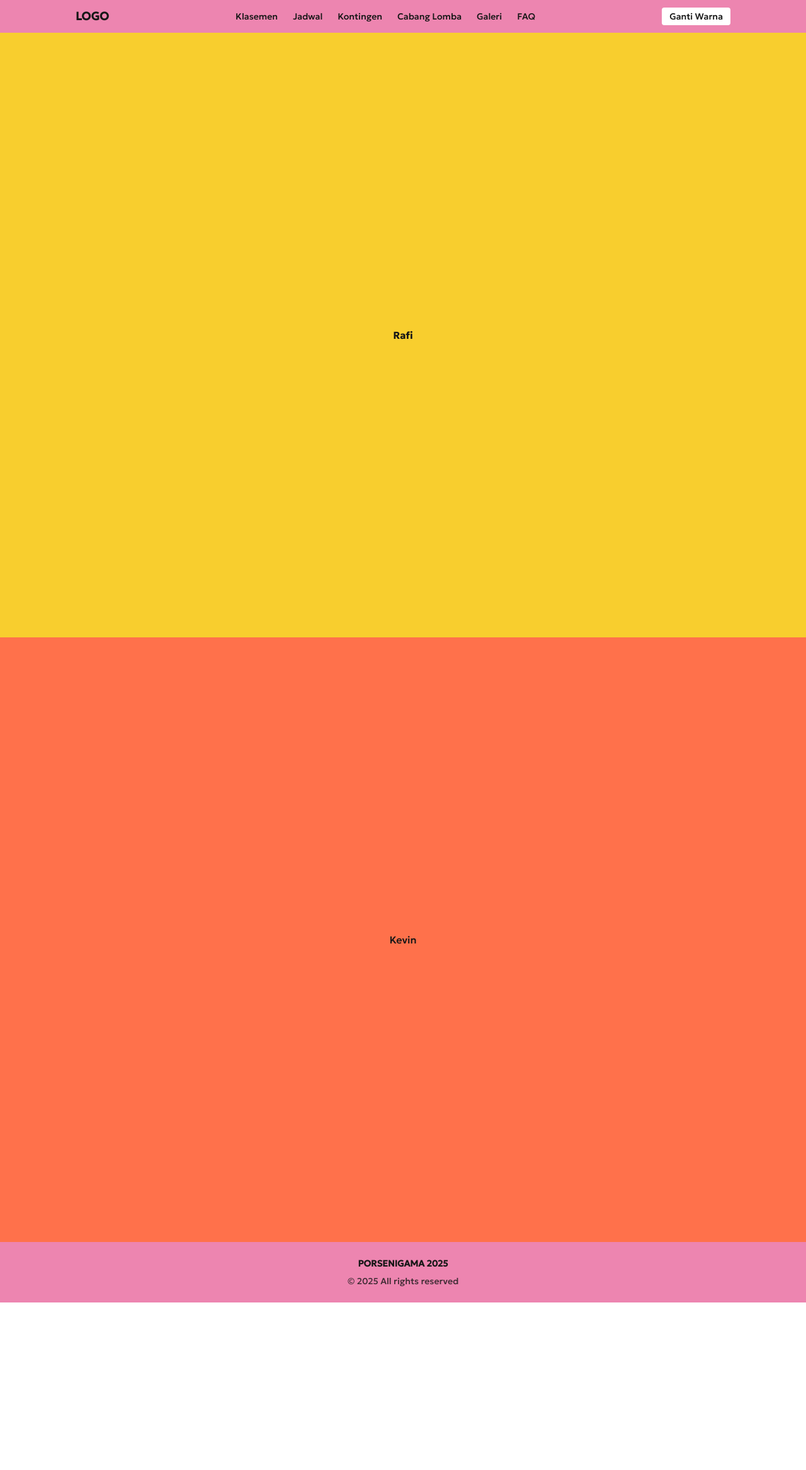
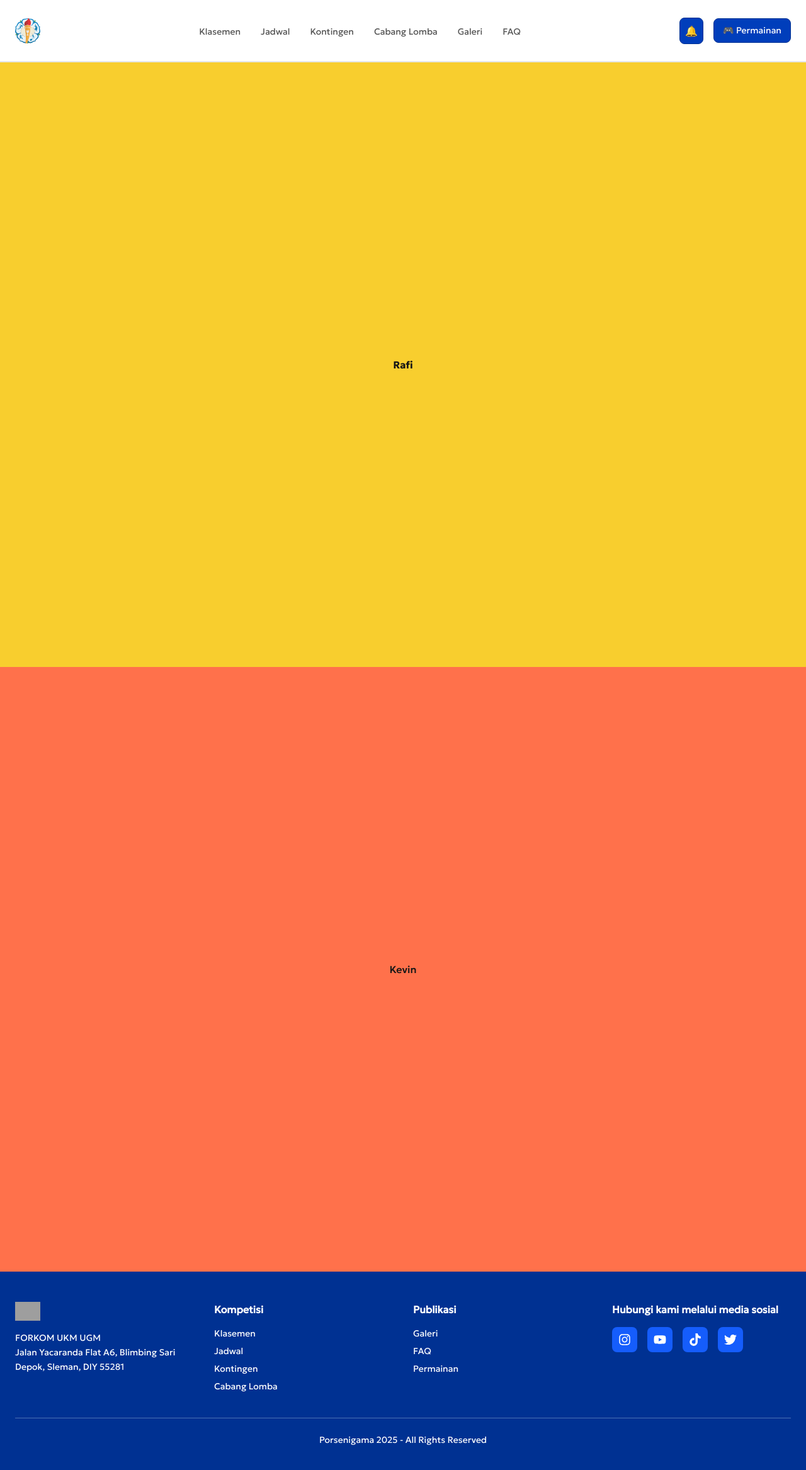
Before and after one commit to MonicaTasya/latihanNesco, a Next.js app: page / in a window 1280 px wide. Shown: the top 2334 px of the page at 63% size. Before the commit the page ends 2068 px from the top, so only its background shows below. Built offline with nearby package versions, Linux system fonts and the light colour scheme; grey boxes are pictures that could not be loaded.

Commit message:
feat(Navbar,Footer): create navbar and footer components

```diff
--- a/package.json
+++ b/package.json
@@ -14,6 +14,7 @@
     "next": "16.0.6",
     "react": "19.2.0",
     "react-dom": "19.2.0",
+    "react-icons": "^5.5.0",
     "tailwind-merge": "^3.4.0"
   },
   "devDependencies": {
--- a/src/components/Element/Footer.js
+++ b/src/components/Element/Footer.js
@@ -1,19 +1,89 @@
 
+import Image from "next/image";
+import Link from "next/link";
+import {
+  FaInstagram,
+  FaYoutube,
+  FaTiktok,
+  FaTwitter,
+} from "react-icons/fa";
 
+export default function Footer() {
+  return (
+    <footer className="bg-[#003192] text-white">
+      <div className="max-w-[1440px] mx-auto px-6 py-12">
 
-import DefaultLayout from "../Layout/DefaultLayout";
+        {/* CONTENT */}
+        <div className="grid grid-cols-1 md:grid-cols-4 gap-8">
 
-const Footer = () => {
-  return (
-    <DefaultLayout className="bg-dark-pink-300 py-6!">
-      <footer className="flex flex-col items-center gap-2 text-sm">
-        <p className="font-semibold">PORSENIGAMA 2025</p>
-        <p className="opacity-80">
-          © 2025 All rights reserved
-        </p>
-      </footer>
-    </DefaultLayout>
+          {/* LOGO */}
+          <div>
+            <Image src="/logo.png" alt="Logo" width={40} height={40} />
+            <p className="mt-4 text-sm leading-relaxed">
+              FORKOM UKM UGM <br />
+              Jalan Yacaranda Flat A6, Blimbing Sari <br />
+              Depok, Sleman, DIY 55281
+            </p>
+          </div>
+
+          {/* KOMPETISI */}
+          <div>
+            <h4 className="font-semibold mb-4">Kompetisi</h4>
+            <ul className="space-y-2 text-sm">
+              <li><Link href="#">Klasemen</Link></li>
+              <li><Link href="#">Jadwal</Link></li>
+              <li><Link href="#">Kontingen</Link></li>
+              <li><Link href="#">Cabang Lomba</Link></li>
+            </ul>
+          </div>
+
+          {/* PUBLIKASI */}
+          <div>
+            <h4 className="font-semibold mb-4">Publikasi</h4>
+            <ul className="space-y-2 text-sm">
+              <li><Link href="#">Galeri</Link></li>
+              <li><Link href="#">FAQ</Link></li>
+              <li><Link href="#">Permainan</Link></li>
+            </ul>
+          </div>
+
+          {/* SOSMED */}
+          <div>
+            <h4 className="font-semibold mb-4">
+              Hubungi kami melalui media sosial
+            </h4>
+
+            <div className="flex gap-4">
+              <a href="https://instagram.com" target="_blank" rel="noopener noreferrer"
+                className="w-10 h-10 bg-blue-600 rounded-lg flex items-center justify-center hover:bg-blue-700 transition">
+                <FaInstagram className="text-xl" />
+              </a>
+
+              <a href="https://youtube.com" target="_blank" rel="noopener noreferrer"
+                className="w-10 h-10 bg-blue-600 rounded-lg flex items-center justify-center hover:bg-blue-700 transition">
+                <FaYoutube className="text-xl" />
+              </a>
+
+              <a href="https://tiktok.com" target="_blank" rel="noopener noreferrer"
+                className="w-10 h-10 bg-blue-600 rounded-lg flex items-center justify-center hover:bg-blue-700 transition">
+                <FaTiktok className="text-xl" />
+              </a>
+
+              <a href="https://twitter.com" target="_blank" rel="noopener noreferrer"
+                className="w-10 h-10 bg-blue-600 rounded-lg flex items-center justify-center hover:bg-blue-700 transition">
+                <FaTwitter className="text-xl" />
+              </a>
+            </div>
+          </div>
+
+        </div> {/* ✅ GRID DITUTUP DI SINI */}
+
+        {/* COPYRIGHT */}
+        <div className="border-t border-white/30 mt-10 pt-6 text-center text-sm">
+          Porsenigama 2025 - All Rights Reserved
+        </div>
+
+      </div>
+    </footer>
   );
-};
-
-export default Footer;
+}
--- a/src/components/Element/Navbar.js
+++ b/src/components/Element/Navbar.js
@@ -1,53 +1,71 @@
+"use client";
+
+import Image from "next/image";
+import Link from "next/link";
+import { useState } from "react";
+import { Button } from "../Layout/Button";
+
+const navItems = [
+  "Klasemen",
+  "Jadwal",
+  "Kontingen",
+  "Cabang Lomba",
+  "Galeri",
+  "FAQ",
+];
+
+export default function Navbar() {
+  const [activeIndex, setActiveIndex] = useState(null);
+
+  return (
+    <nav className="w-full border-b-2 border-neutral-200 bg-white">
+      <div className="max-w-[1440px] mx-auto flex items-center justify-between px-6 h-[97px]">
+
+        {/* LOGO */}
+       <Image src="/images/logo.png" alt="Logo" width={40} height={40} />
 
 
-"use client";
+        {/* MENU */}
+        <ul className="flex items-center gap-8">
+          {navItems.map((item, index) => (
+            <li
+              key={item}
+              className="relative cursor-pointer"
+              onClick={() => setActiveIndex(index)}
+            >
+              <span
+                className={`text-sm font-medium transition-colors
+                  ${
+                    activeIndex === index
+                      ? "text-blue-600"
+                      : "text-neutral-800"
+                  }
+                `}
+              >
+                {item}
+              </span>
 
-import { useState } from "react";
-import DefaultLayout from "../Layout/DefaultLayout";
+              {/* GARIS BAWAH */}
+              <span
+                className={`absolute left-0 -bottom-2 h-[2px] w-full rounded-full transition-all duration-300
+                  ${
+                    activeIndex === index
+                      ? "bg-blue-600 scale-x-100"
+                      : "bg-blue-600 scale-x-0"
+                  }
+                `}
+              />
+            </li>
+          ))}
+        </ul>
 
-const Navbar = () => {
-  const bgColors = [
-    "bg-dark-pink-300",
-    "bg-blue-300",
-    "bg-green-300",
-  ];
-
-  const [bgColor, setBgColor] = useState(bgColors[0]);
-
-  const handleChangeColor = () => {
-    const randomIndex = Math.floor(Math.random() * bgColors.length);
-    setBgColor(bgColors[randomIndex]);
-  };
-
-  return (
-    <DefaultLayout className={`${bgColor} py-3!`}>
-      <nav className="flex items-center justify-between">
-
-        {/* Logo / Brand */}
-        <div className="font-semibold text-lg">
-          LOGO
+        {/* ACTION */}
+        <div className="flex items-center gap-4">
+          <Button variant="blue" size="smIcon">🔔</Button>
+          <Button variant="blue" size="sm">🎮 Permainan</Button>
         </div>
 
-        {/* Menu Navbar */}
-        <ul className="flex gap-6 text-sm font-medium">
-          <li className="cursor-pointer hover:underline">Klasemen</li>
-          <li className="cursor-pointer hover:underline">Jadwal</li>
-          <li className="cursor-pointer hover:underline">Kontingen</li>
-          <li className="cursor-pointer hover:underline">Cabang Lomba</li>
-          <li className="cursor-pointer hover:underline">Galeri</li>
-          <li className="cursor-pointer hover:underline">FAQ</li>
-        </ul>
-
-        {/* Button Ganti Warna */}
-        <button
-          onClick={handleChangeColor}
-          className="px-3 py-1 text-sm bg-white rounded"
-        >
-          Ganti Warna
-        </button>
-      </nav>
-    </DefaultLayout>
+      </div>
+    </nav>
   );
-};
-
-export default Navbar;
+}
```
Also changed, not shown: public/images/logo.png (added), 1 other file (tests, documents, lock files or other folders).
